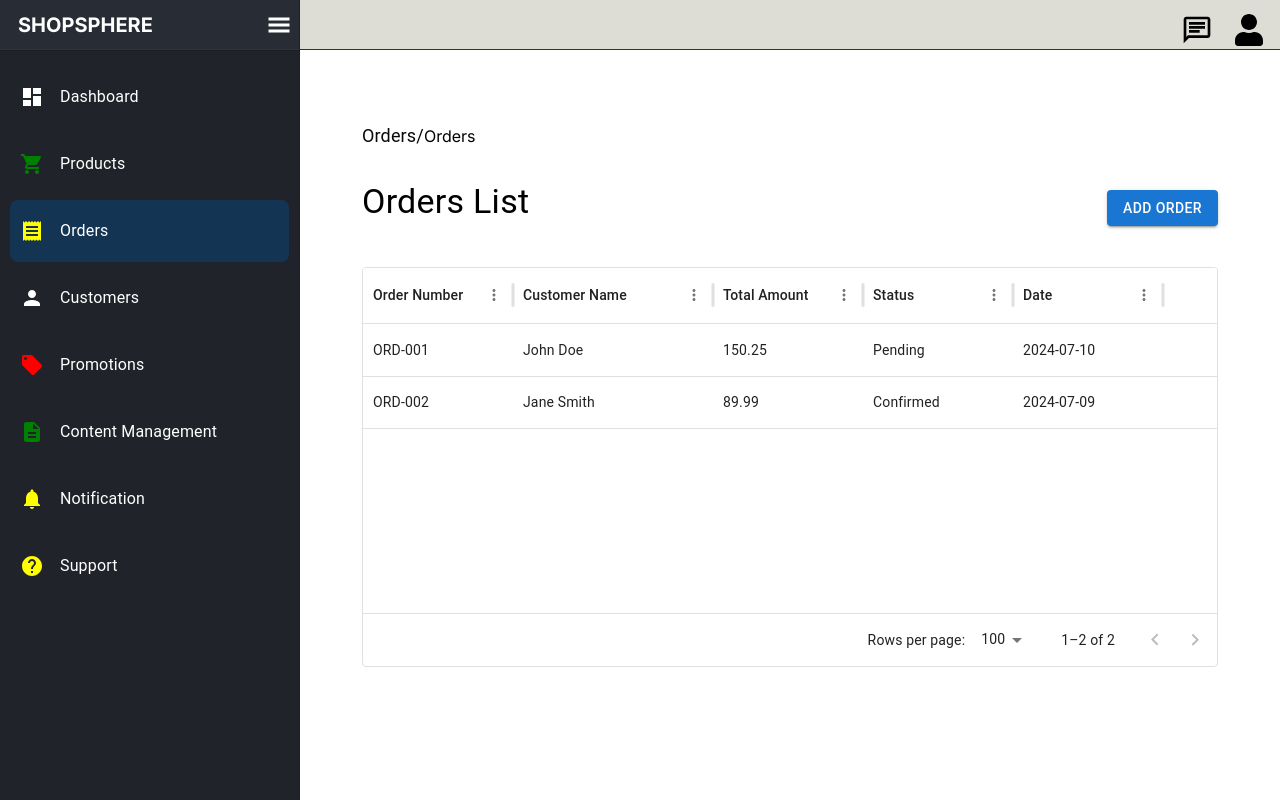
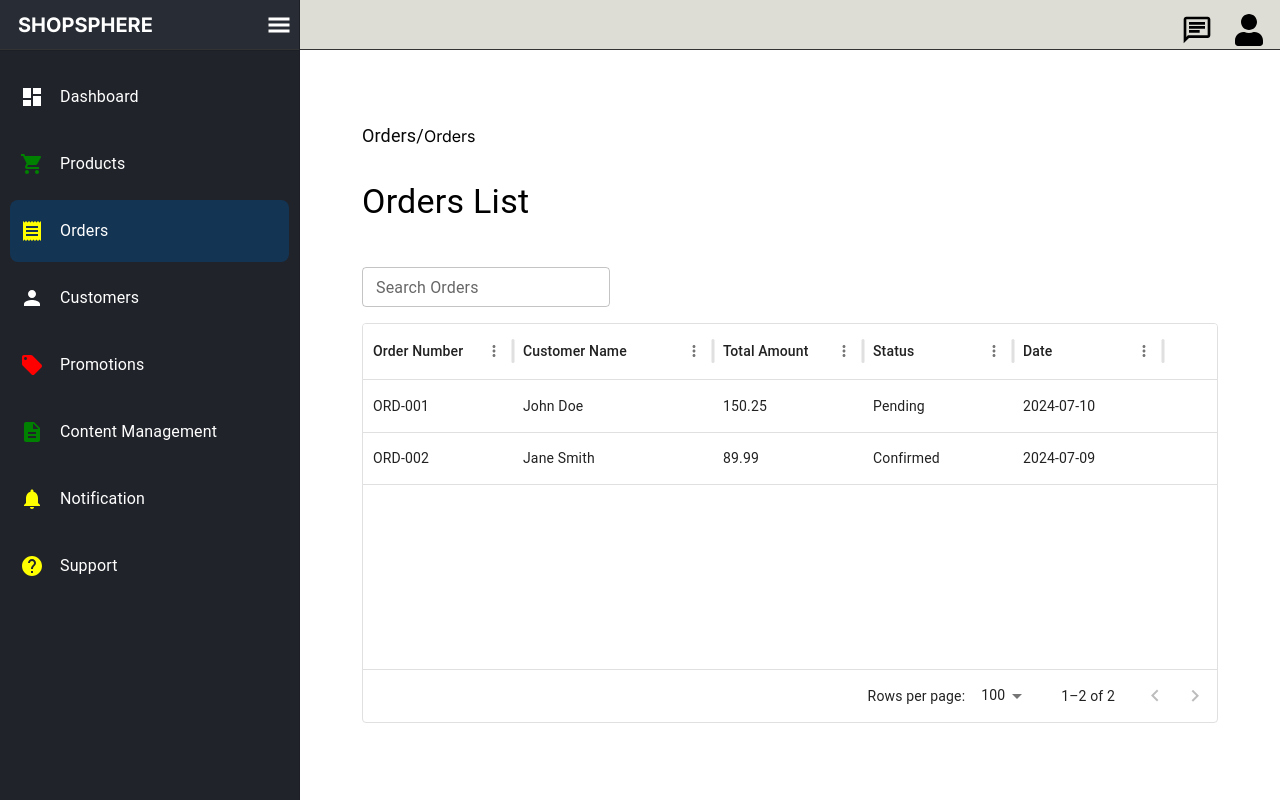
Before and after one commit to rojinnn/ShopSphere-ms, a Next.js app: page /orders in a window 1280 px wide. Built offline with nearby package versions, Linux system fonts and the light colour scheme; sample sign-in values are in the browser's storage.

Commit message:
add searching and filtering in orders page

```diff
--- a/src/app/orders/page.js
+++ b/src/app/orders/page.js
@@ -8,12 +8,10 @@ import {
   GridToolbarFilterButton,
   GridToolbarColumnsButton,
 } from "@mui/x-data-grid";
-import { Box, Typography, Button } from "@mui/material";
+import { Box, Typography, TextField } from "@mui/material";
 import CustomBreadcrumbs from "@/components/CustomBreadCrumbs";
-import { useRouter } from "next/navigation";
 
 const OrderPage = () => {
-  const router = useRouter();
   const [orders, setOrders] = useState([
     {
       id: 1,
@@ -33,6 +31,9 @@ const OrderPage = () => {
     },
   ]);
 
+  const [filteredOrders, setFilteredOrders] = useState([]);
+  const [searchTerm, setSearchTerm] = useState("");
+
   const columns = [
     { field: "orderNumber", headerName: "Order Number", width: 150 },
     { field: "customerName", headerName: "Customer Name", width: 200 },
@@ -40,6 +41,19 @@ const OrderPage = () => {
     { field: "status", headerName: "Status", width: 150 },
     { field: "date", headerName: "Date", width: 150 },
   ];
+
+  const handleSearch = (e) => {
+    const value = e.target.value.toLowerCase();
+    setSearchTerm(value);
+
+    const filteredData = orders.filter(
+      (order) =>
+        order.orderNumber.toLowerCase().includes(value) ||
+        order.customerName.toLowerCase().includes(value) ||
+        order.status.toLowerCase().includes(value)
+    );
+    setFilteredOrders(filteredData);
+  };
 
   return (
     <Box p={4}>
@@ -64,20 +78,24 @@ const OrderPage = () => {
             Orders List
           </Typography>
         </div>
-        <Button
-          variant="contained"
-          color="primary"
-          onClick={() => router.push("/orders/add")}
-        >
-          Add Order
-        </Button>
+      </Box>
+      <Box my={2}>
+        <TextField
+          label="Search Orders"
+          variant="outlined"
+          size="small"
+          value={searchTerm}
+          onChange={handleSearch}
+        />
       </Box>
       <div style={{ height: 400, width: "100%" }}>
         <DataGrid
-          rows={orders}
+          rows={searchTerm ? filteredOrders : orders}
           columns={columns}
           pageSize={5}
+          pagination
           rowsPerPageOptions={[5, 10, 20]}
+          sortingOrder={["asc", "desc"]}
           components={{
             Toolbar: () => (
               <GridToolbarContainer>
```
